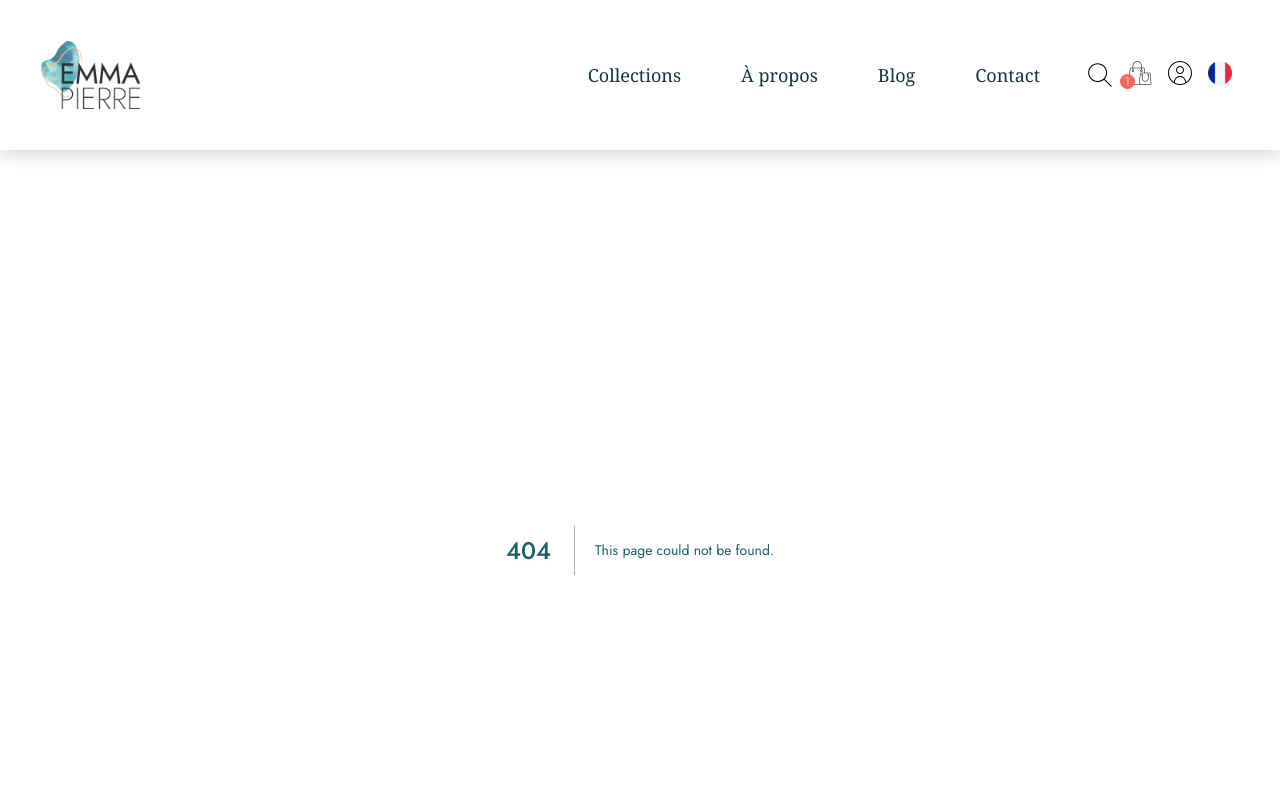
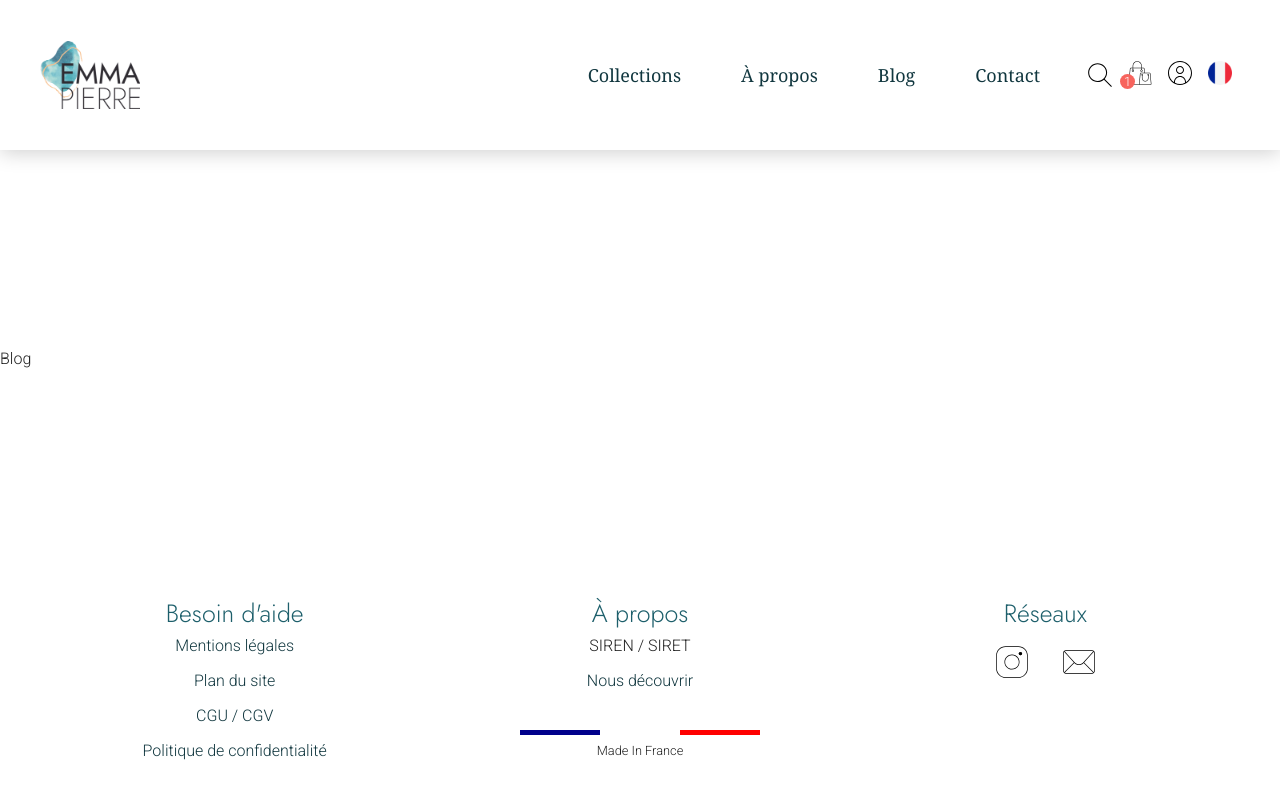
Before and after one commit to operdrix/emma-pierre-next, a Next.js app: page /blog in a window 1280 px wide. Before the commit this address had no page. Shown: the top 800 px of the page. Built offline with nearby package versions, Linux system fonts and the light colour scheme.

Commit message:
* feat(blog): add new page module and component for blog page

```diff
--- /dev/null
+++ b/src/app/blog/page.module.scss
@@ -0,0 +1 @@
+.container {}
--- /dev/null
+++ b/src/app/blog/page.tsx
@@ -0,0 +1,10 @@
+import React from 'react'
+import styles from './page.module.scss'
+
+const Blog = () => {
+  return (
+    <div className={styles.container}>Blog</div>
+  )
+}
+
+export default Blog
```
